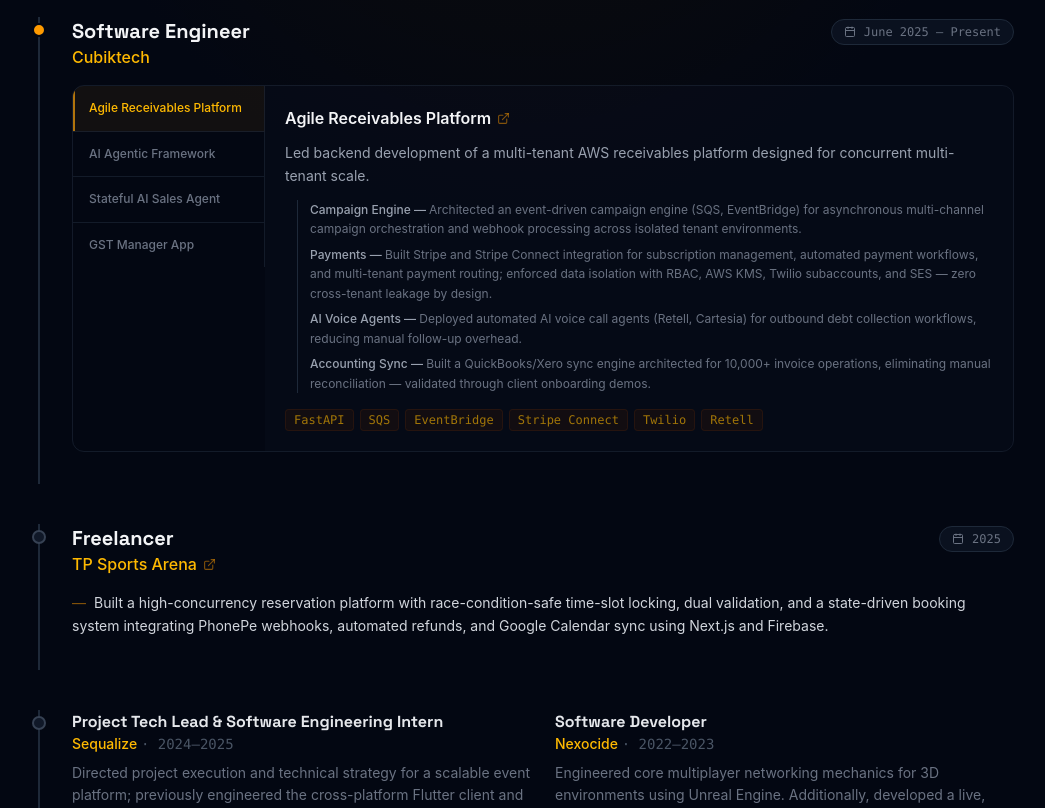
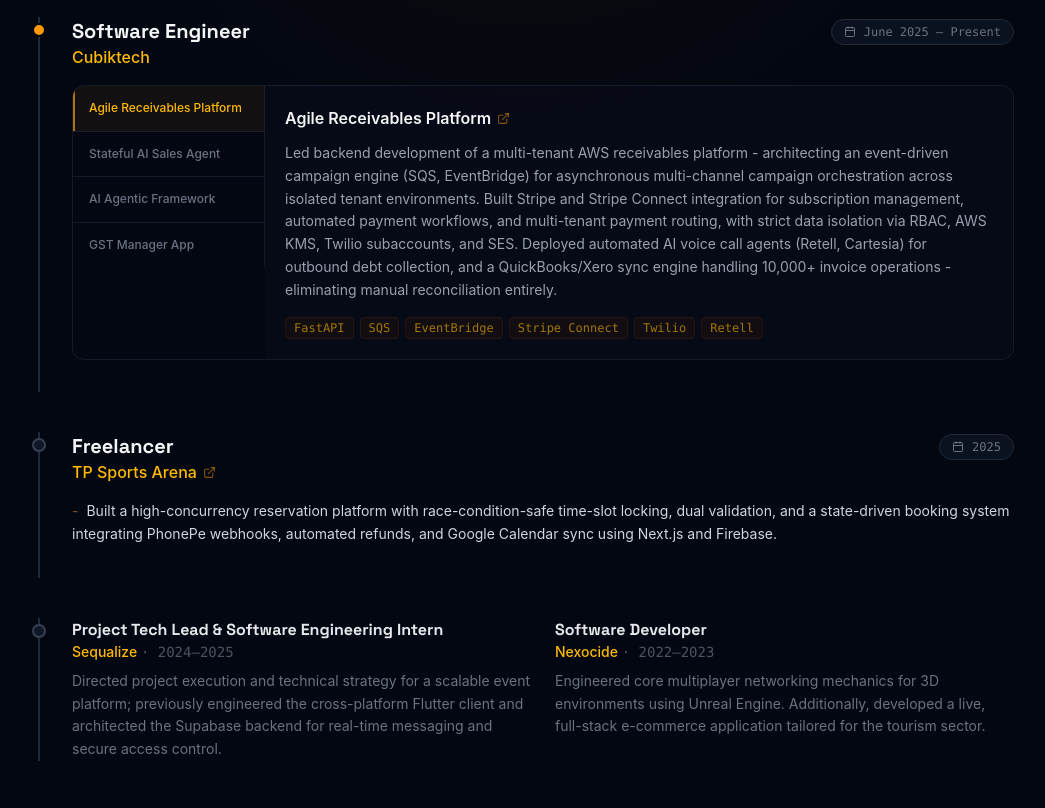
Before and after one commit to azverndias09/my_portfolio, a React (Vite) app: page / in a window 1280 px wide. Shown: the part 740-1548 px from the top of the page, without its empty margins (114-1159 px from the left). Built offline with nearby package versions, Linux system fonts and the light colour scheme.

Commit message:
refactor: Revise project descriptions for clarity and update titles in portfolio

```diff
--- a/src/App.tsx
+++ b/src/App.tsx
@@ -54,14 +54,16 @@
   {
     title: "Agile Receivables Platform",
     href: "https://agilereceivables.com/",
-    body: "Led backend development of a multi-tenant AWS receivables platform designed for concurrent multi-tenant scale.",
-    sub: [
-      { label: "Campaign Engine", text: "Architected an event-driven campaign engine (SQS, EventBridge) for asynchronous multi-channel campaign orchestration and webhook processing across isolated tenant environments." },
-      { label: "Payments", text: "Built Stripe and Stripe Connect integration for subscription management, automated payment workflows, and multi-tenant payment routing; enforced data isolation with RBAC, AWS KMS, Twilio subaccounts, and SES — zero cross-tenant leakage by design." },
-      { label: "AI Voice Agents", text: "Deployed automated AI voice call agents (Retell, Cartesia) for outbound debt collection workflows, reducing manual follow-up overhead." },
-      { label: "Accounting Sync", text: "Built a QuickBooks/Xero sync engine architected for 10,000+ invoice operations, eliminating manual reconciliation — validated through client onboarding demos." },
-    ],
+    body: "Led backend development of a multi-tenant AWS receivables platform - architecting an event-driven campaign engine (SQS, EventBridge) for asynchronous multi-channel campaign orchestration across isolated tenant environments. Built Stripe and Stripe Connect integration for subscription management, automated payment workflows, and multi-tenant payment routing, with strict data isolation via RBAC, AWS KMS, Twilio subaccounts, and SES. Deployed automated AI voice call agents (Retell, Cartesia) for outbound debt collection, and a QuickBooks/Xero sync engine handling 10,000+ invoice operations - eliminating manual reconciliation entirely.",
+    sub: [],
     tags: ["FastAPI", "SQS", "EventBridge", "Stripe Connect", "Twilio", "Retell"],
+  },
+  {
+    title: "Stateful AI Sales Agent",
+    href: undefined as string | undefined,
+    body: "Built an automated WhatsApp sales agent (n8n, OpenAI, LangChain) with intent classification, next-best-action recommendations, and graph memory for contextual intelligence - qualifying leads via the SPIN framework to drive calendar bookings, with Supabase for conversational state.",
+    sub: [],
+    tags: ["n8n", "OpenAI", "LangChain", "Supabase"],
   },
   {
     title: "AI Agentic Framework",
@@ -69,13 +71,6 @@
     body: "Engineered a modular backend orchestrating 20+ specialized AI agents for semantic search and GraphRAG operations (pgvector, Neo4j).",
     sub: [],
     tags: ["Python", "pgvector", "Neo4j", "GraphRAG"],
-  },
-  {
-    title: "Stateful AI Sales Agent",
-    href: undefined as string | undefined,
-    body: "Built an automated WhatsApp sales agent (n8n, OpenAI, LangChain) with intent classification, next-best-action recommendations, and graph memory for contextual intelligence — qualifying leads via the SPIN framework to drive calendar bookings, with Supabase for conversational state.",
-    sub: [],
-    tags: ["n8n", "OpenAI", "LangChain", "Supabase"],
   },
   {
     title: "GST Manager App",
@@ -154,7 +149,7 @@
             <div className="mt-3 ml-3 pl-3 border-l border-gray-800 space-y-1.5">
               {p.sub.map((s, i) => (
                 <p key={i} className="text-gray-500 text-xs leading-relaxed">
-                  <span className="text-gray-400 font-medium">{s.label} — </span>{s.text}
+                  <span className="text-gray-400 font-medium">{s.label} - </span>{s.text}
                 </p>
               ))}
             </div>
@@ -595,7 +590,7 @@
                 </div>
               </div>
               <p className="text-gray-300 text-sm leading-relaxed">
-                <span className="text-amber-500/50 mr-2">—</span>Built a high-concurrency reservation platform with race-condition-safe time-slot locking, dual validation, and a state-driven booking system integrating PhonePe webhooks, automated refunds, and Google Calendar sync using Next.js and Firebase.
+                <span className="text-amber-500/50 mr-2">-</span>Built a high-concurrency reservation platform with race-condition-safe time-slot locking, dual validation, and a state-driven booking system integrating PhonePe webhooks, automated refunds, and Google Calendar sync using Next.js and Firebase.
               </p>
             </div>
 
@@ -633,7 +628,7 @@
           </div>
 
           <div className="grid grid-cols-1 md:grid-cols-3 gap-4">
-            {/* Row 1 — featured full width */}
+            {/* Row 1 - featured full width */}
             <a
               href="https://github.com/azverndias09/GeneticCarLearner"
               target="_blank"
@@ -663,7 +658,7 @@
               </div>
             </a>
 
-            {/* Row 2 — three equal hackathon winners */}
+            {/* Row 2 - three equal hackathon winners */}
             <a
               href="https://github.com/azverndias09/car-pool"
               target="_blank"
```
